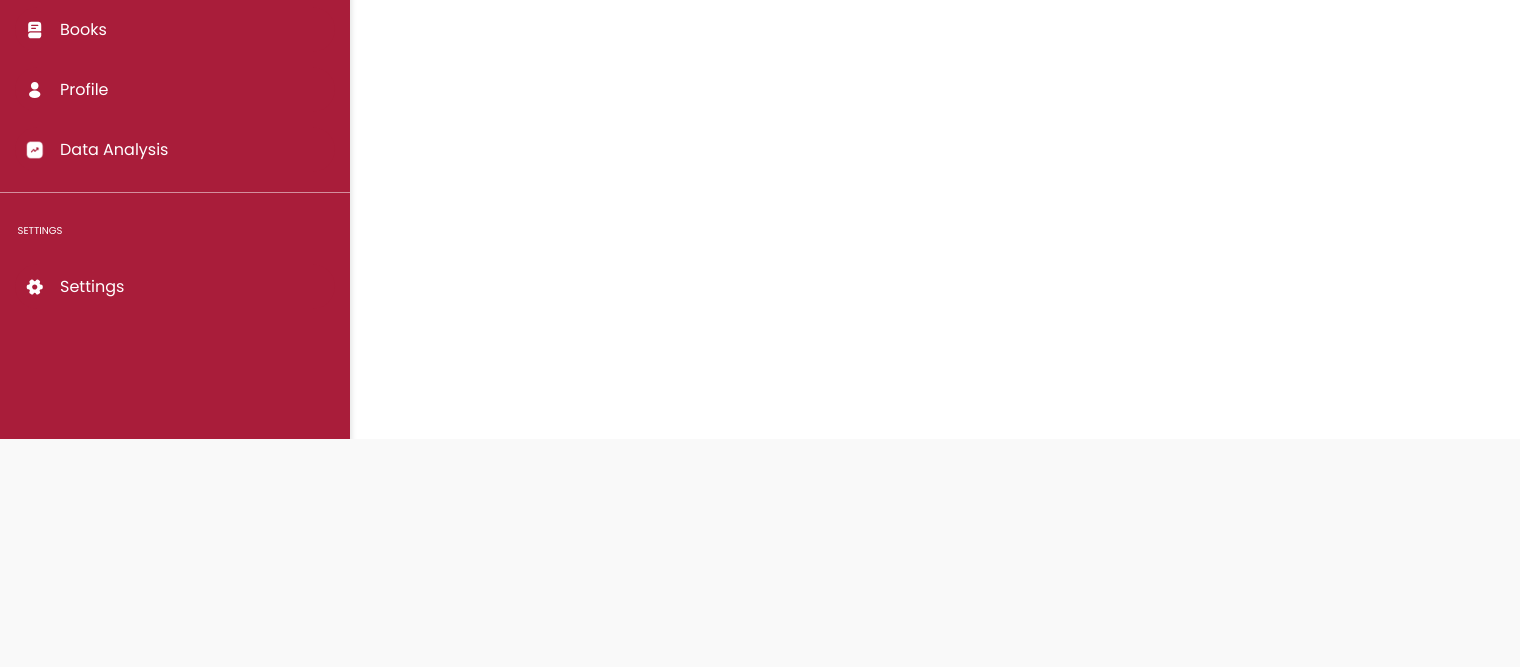
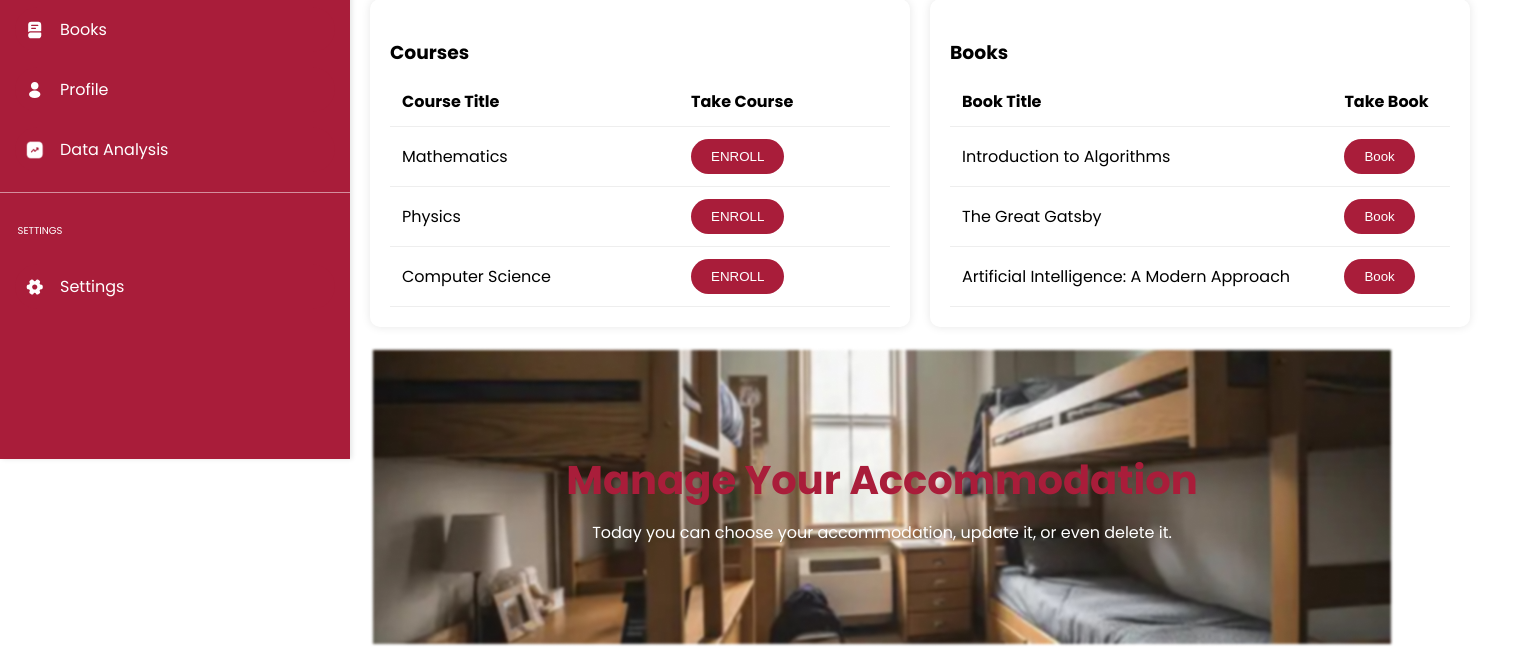
Before and after one commit to Imanelakehal/Student_Management_System, a Flask app: page /dashboard in a window 1520 px wide. Shown: the part 361-1028 px from the top of the page. Before the commit the page ends 800 px from the top, so only its background shows below. Run offline with Flask 2, Linux system fonts and the light colour scheme; a user stored in the database is signed in.

Commit message:
Finished the ui of the dashboard

```diff
--- a/templates/dashboard.html
+++ b/templates/dashboard.html
@@ -145,10 +145,10 @@
 
         }
         .welcome-rectangle .student-icon {
-            position: absolute;
-            top: 50%;
-            right: 30px;
-            transform: translateY(-50%);
+            position: relative;
+            top: 250px;
+            left: 370px; /* Adjust left positioning */
+            transform: translateY(-50%) scale(0.5); /* Adjust scale for smaller size */
         }
 
         .sidebar hr {
@@ -164,6 +164,89 @@
             font-size: 10px;
             margin-left: -270px;
         }
+        .tables {
+    display: flex;
+    justify-content: space-between;
+    margin-top: 20px;
+}
+
+.table {
+    width: 500px; /* Make the tables take up 100% of available space */
+    margin-right: 20px;
+    background-color: #FFFFFF;
+    padding: 20px;
+    border-radius: 10px;
+    box-shadow: 0 0 10px rgba(0, 0, 0, 0.1);
+}
+
+.table h3 {
+    margin-bottom: 10px;
+}
+
+table {
+    width: 100%;
+    border-collapse: collapse;
+    margin-top: 10px;
+}
+
+th, td {
+    padding: 12px; /* Increase padding for better readability */
+    border-bottom: 1px solid #EEEEEE;
+}
+
+th {
+    text-align: left;
+    font-weight: bold;
+}
+
+.enroll-button {
+    background-color: #A91D3A;
+    color: white;
+    border: none;
+    padding: 10px 20px; /* Adjust button padding */
+    border-radius: 20px;
+    cursor: pointer;
+    transition: background-color 0.3s ease;
+}
+
+.enroll-button:hover {
+    background-color: #C13755;
+}
+.accommodation-section {
+    position: relative;
+    text-align: center; /* Center align text and image */
+    margin-top: 20px;
+}
+.accommodation-section img {
+    width: 100%; /* Ensure the image takes up full width */
+    height: auto;
+    display: block; /* Remove bottom space */
+}
+.accommodation-text {
+    position: absolute;
+    top: 50%; /* Center vertically */
+    left: 50%; /* Center horizontally */
+    transform: translate(-50%, -50%); /* Offset by 50% to center */
+    color: #A91D3A; /* White text for contrast */
+    text-align: center; /* Center text within the div */
+    width: 100%; /* Ensure the text takes up the full width of the image */
+    font-size: 40px;
+}
+
+.accommodation-text h2 {
+    font-size: 40px; /* Set font size */
+    font-weight: bold;
+    font-family: 'Poppins', sans-serif;
+    margin: 0; /* Remove default margin */
+}
+
+.accommodation-text p {
+    font-size: 16px;
+    font-family: 'Poppins', sans-serif;
+    margin: 10px 0 0; /* Add some margin above the paragraph */
+    color: white;
+}
+
 
         @media only screen and (min-width: 768px) {
             /* Apply styles for screens wider than 768px */
@@ -228,7 +311,59 @@
             <p class="update">Always stay updated in your student portal</p>
             <img src="/static/img/school.svg" alt="Student Icon" class="student-icon">
         </div>
+        <div class="tables">
+            <div class="table">
+                <h3>Courses</h3>
+                <table>
+                    <tr>
+                        <th>Course Title</th>
+                        <th>Take Course</th>
+                    </tr>
+                    <tr>
+                        <td>Mathematics</td>
+                        <td><button class="enroll-button">ENROLL</button></td>
+                    </tr>
+                    <tr>
+                        <td>Physics</td>
+                        <td><button class="enroll-button">ENROLL</button></td>
+                    </tr>
+                    <tr>
+                        <td>Computer Science</td>
+                        <td><button class="enroll-button">ENROLL</button></td>
+                    </tr>
+                </table>
+            </div>
+            <div class="table">
+                <h3>Books</h3>
+                <table>
+                    <tr>
+                        <th>Book Title</th>
+                        <th>Take Book</th>
+                    </tr>
+                    <tr>
+                        <td>Introduction to Algorithms</td>
+                        <td><button class="enroll-button">Book</button></td>
+                    </tr>
+                    <tr>
+                        <td>The Great Gatsby</td>
+                        <td><button class="enroll-button">Book</button></td>
+                    </tr>
+                    <tr>
+                        <td>Artificial Intelligence: A Modern Approach</td>
+                        <td><button class="enroll-button">Book</button></td>
+                    </tr>
+                </table>
+            </div>
+        </div>
+        <div class="accommodation-section">
+            <img src="/static/img/dorm.png" alt="Dorm Image">
+            <div class="accommodation-text">
+                <h2>Manage Your Accommodation</h2>
+                <p>Today you can choose your accommodation, update it, or even delete it.</p>
+            </div>
+        </div>
     </div>
+</div>
     <script>
         document.addEventListener('DOMContentLoaded', function() {
             var today = new Date();
@@ -237,7 +372,5 @@
             document.querySelector('.date').textContent = dateStr;
         });
     </script>
-
-
 </body>
 </html>
```
Also changed, not shown: static/img/dorm.png (added).
